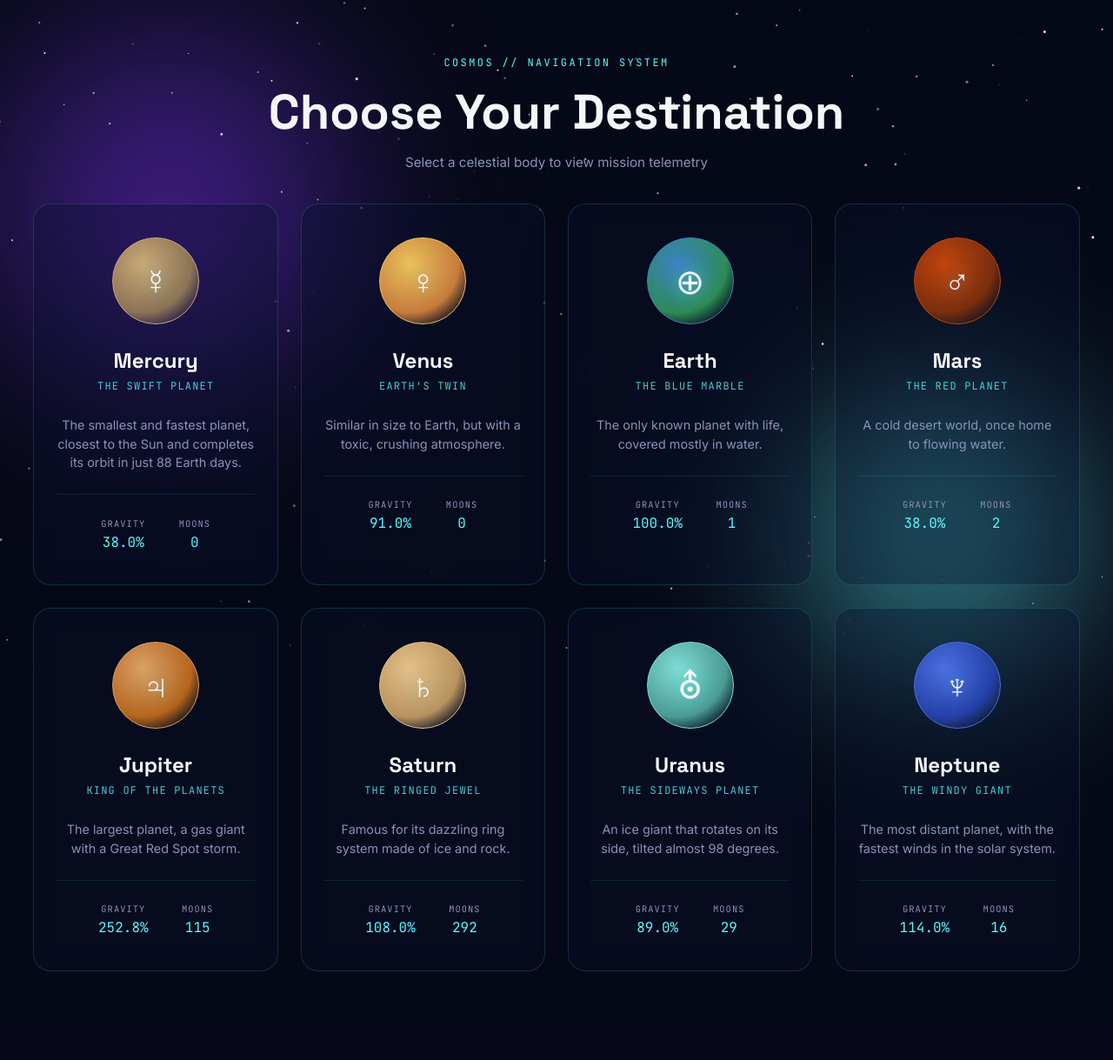
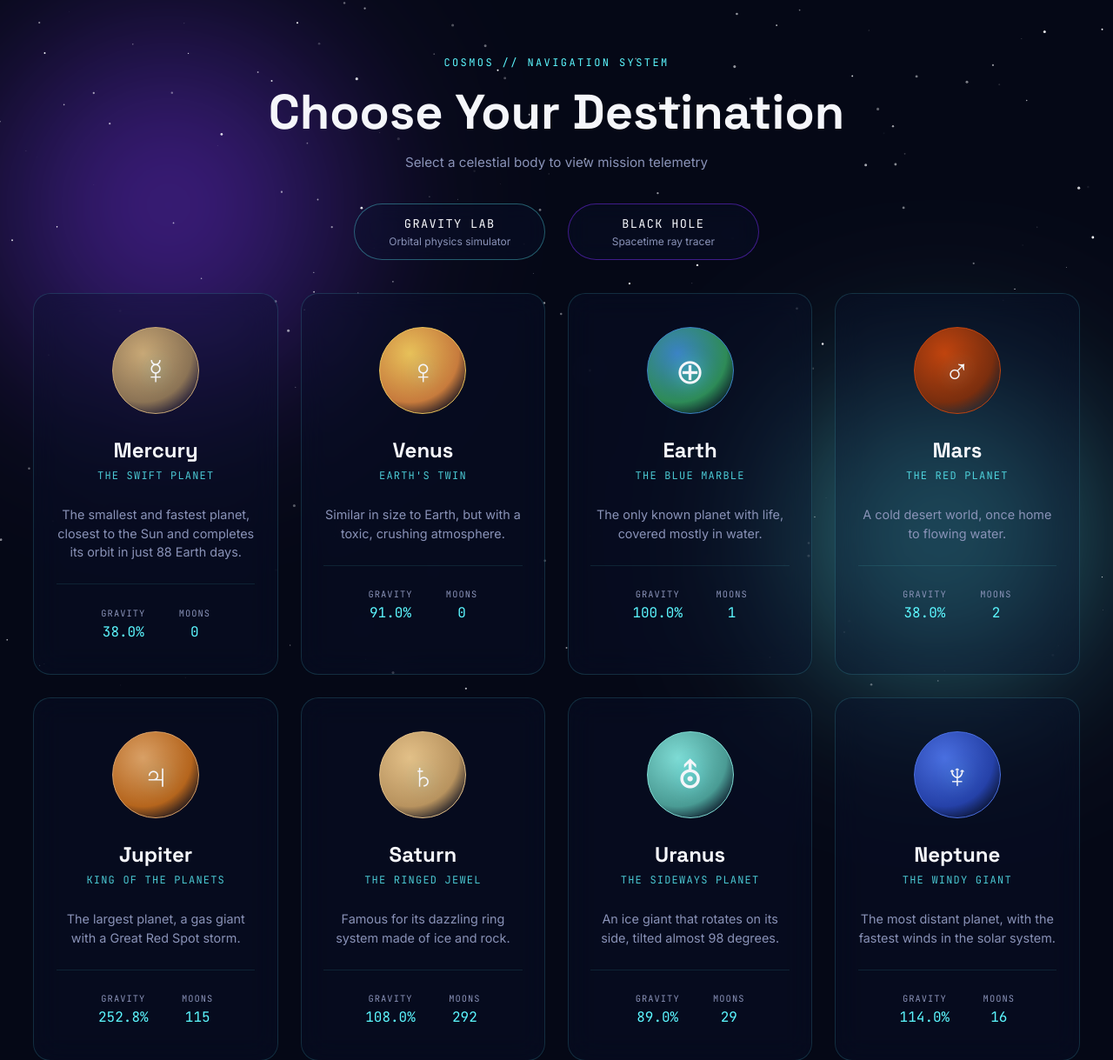
Before and after one commit to lasandu42/cosmos, a Spring Boot app: page /planets in a window 1280 px wide. Shown: the top 1219 px of the page at 87% size. Before the commit the page ends 1117 px from the top, so only its background shows below. Run offline with Spring Boot 4, Linux system fonts and the light colour scheme.

Commit message:
Add Gravity Lab and Black Hole links to navigation page

```diff
--- a/src/main/resources/static/css/planets.css
+++ b/src/main/resources/static/css/planets.css
@@ -192,3 +192,49 @@
     color: var(--color-cyan);
     margin-top: 4px;
 }
+
+.console-tools {
+    display: flex;
+    flex-wrap: wrap;
+    justify-content: center;
+    gap: var(--space-3);
+    margin-top: var(--space-4);
+}
+
+.tool-link {
+    display: flex;
+    flex-direction: column;
+    gap: 4px;
+    min-width: 220px;
+    padding: var(--space-2) var(--space-4);
+    text-align: center;
+    text-decoration: none;
+    background: rgba(11, 19, 48, 0.35);
+    backdrop-filter: blur(12px);
+    -webkit-backdrop-filter: blur(12px);
+    border: 1px solid var(--tool-color);
+    border-radius: 999px;
+    transition: transform 0.25s ease, box-shadow 0.25s ease;
+}
+
+.tool-gravity   { --tool-color: rgba(92, 247, 255, 0.35); --tool-glow: rgba(92, 247, 255, 0.35); }
+.tool-blackhole { --tool-color: rgba(123, 47, 247, 0.5);  --tool-glow: rgba(123, 47, 247, 0.45); }
+
+.tool-link:hover {
+    transform: translateY(-3px);
+    box-shadow: 0 0 30px var(--tool-glow);
+}
+
+.tool-name {
+    font-family: var(--font-mono);
+    font-size: 0.85rem;
+    letter-spacing: 0.1em;
+    text-transform: uppercase;
+    color: var(--color-white);
+}
+
+.tool-desc {
+    font-family: var(--font-body);
+    font-size: 0.75rem;
+    color: var(--color-muted);
+}
--- a/src/main/resources/templates/black-hole.html
+++ b/src/main/resources/templates/black-hole.html
@@ -26,7 +26,7 @@
 <body>
 
 <!-- Back button -->
-<a href="/" class="back-link">
+<a href="/planets" class="back-link">
     ← Back to Navigation
 </a>
 
--- a/src/main/resources/templates/planets.html
+++ b/src/main/resources/templates/planets.html
@@ -25,6 +25,17 @@
     <p class="eyebrow">COSMOS // NAVIGATION SYSTEM</p>
     <h1 class="console-title">Choose Your Destination</h1>
     <p class="console-subtitle">Select a celestial body to view mission telemetry</p>
+
+    <nav class="console-tools">
+        <a href="/gravity-lab" class="tool-link tool-gravity">
+            <span class="tool-name">Gravity Lab</span>
+            <span class="tool-desc">Orbital physics simulator</span>
+        </a>
+        <a href="/black-hole" class="tool-link tool-blackhole">
+            <span class="tool-name">Black Hole</span>
+            <span class="tool-desc">Spacetime ray tracer</span>
+        </a>
+    </nav>
 </header>
 
 <main class="planet-console">
```
